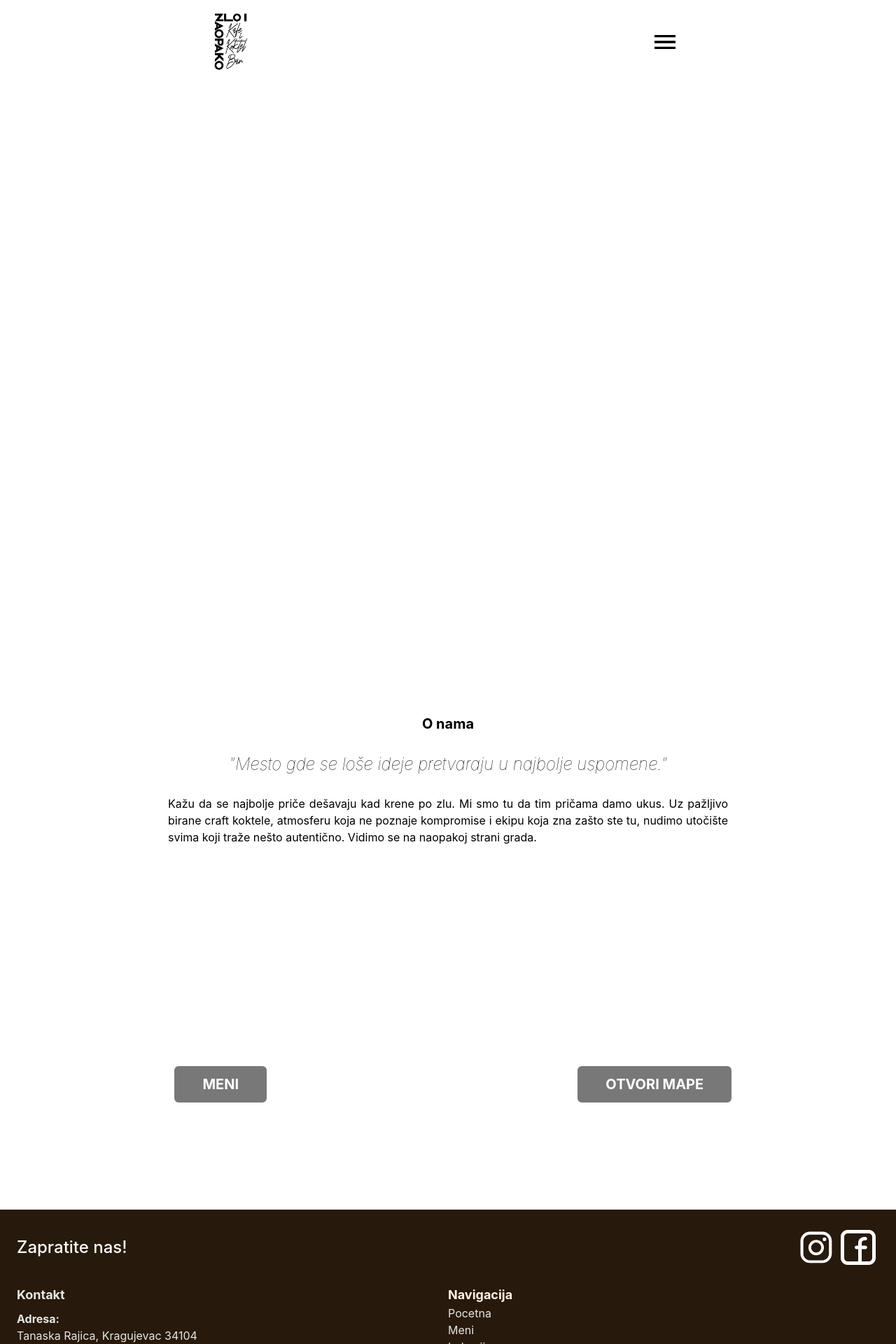
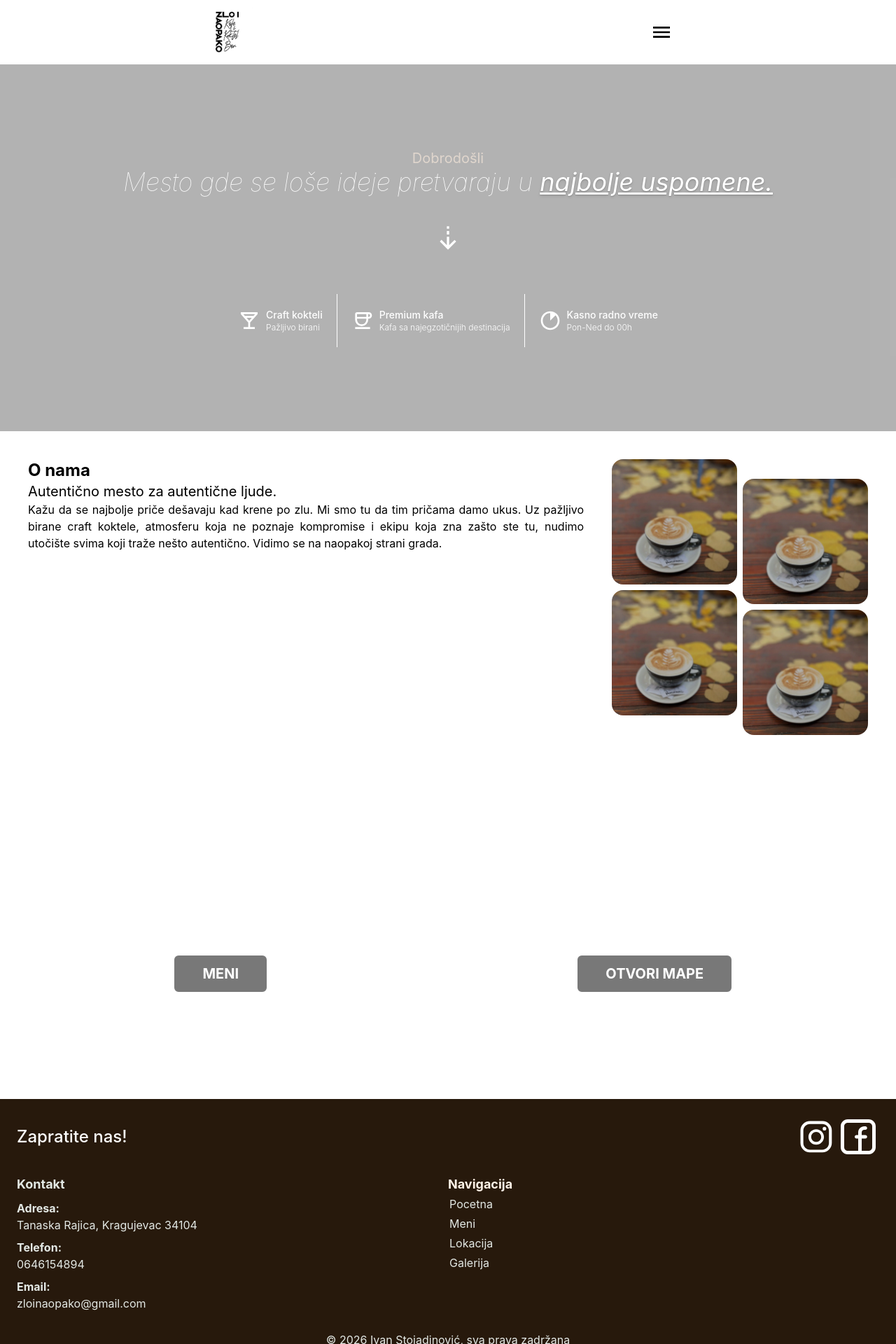
Before and after one commit to Ivan3342/zloinaopako, a React (Vite) app in the folder zlo-i-naopako/: page / in a window 1280 px wide. Shown: the top 1920 px of the page at 70% size. Built offline with nearby package versions, Linux system fonts and the light colour scheme.

Commit message:
changing styles

```diff
--- a/zlo-i-naopako/index.html
+++ b/zlo-i-naopako/index.html
@@ -2,7 +2,7 @@
 <html lang="en">
   <head>
     <meta charset="UTF-8" />
-    <link rel="icon" type="image/svg+xml" href="/favicon.svg" />
+    <link rel="icon" type="image/svg+xml" href="/favicon.webp" />
     <meta name="viewport" content="width=device-width, initial-scale=1.0" />
     <meta http-equiv="X-UA-Compatible" content="IE=7">
     <meta name="description" content="Sajt naseg divnog kafica!">
--- a/zlo-i-naopako/src/components/Footer.jsx
+++ b/zlo-i-naopako/src/components/Footer.jsx
@@ -27,10 +27,10 @@ function Footer() {
           <div>
             <h2 className='text-lg font-bold text-sandy-brown-50'>Navigacija</h2>
             <ul>
-              <li><NavLink to='/'>Pocetna</NavLink></li>
-              <li><NavLink to='menu'>Meni</NavLink></li>
-              <li><a href='https://maps.app.goo.gl/QKjB52n812CXhGyx8'>Lokacija</a></li>
-              <li><NavLink to='gallery'>Galerija</NavLink></li>
+              <li className='border-2 border-transparent hover:border-b-2 hover:border-b-sandy-brown-300 w-fit transition-all'><NavLink to='/'>Pocetna</NavLink></li>
+              <li className='border-2 border-transparent hover:border-b-2 hover:border-b-sandy-brown-300 w-fit transition-all'><NavLink to='menu'>Meni</NavLink></li>
+              <li className='border-2 border-transparent hover:border-b-2 hover:border-b-sandy-brown-300 w-fit transition-all'><a href='https://maps.app.goo.gl/QKjB52n812CXhGyx8'>Lokacija</a></li>
+              <li className='border-2 border-transparent hover:border-b-2 hover:border-b-sandy-brown-300 w-fit transition-all'><NavLink to='gallery'>Galerija</NavLink></li>
             </ul>
           </div>
         </div>
--- a/zlo-i-naopako/src/components/Header.jsx
+++ b/zlo-i-naopako/src/components/Header.jsx
@@ -16,17 +16,17 @@ function Header() {
     <div id='menu' className='hidden z-999 bg-white/70 backdrop-blur-md h-screen w-screen p-10 flex-col justify-between items-end gap-10'>
         <button onClick={toggleMenu}><img style={{ userSelect: 'none', WebkitUserDrag: 'none' }} className='w-12 hover:cursor-pointer hover:scale-110 transition-transform' src="\images\icons\close_24dp_000000_FILL0_wght400_GRAD0_opsz24.svg" alt="" /></button>
         <div className='flex flex-col items-center justify-center mx-auto my-auto gap-5'>
-          <NavLink onClick={toggleMenu} to="/" className='px-10 py-3 text-black font-bold text-xl border-black border-2 rounded-lg cursor-pointer hover:bg-[#0000000e] hover:shadow-xl transition-all hover:scale-105 w-50 text-center'>POCETNA</NavLink>
-          <NavLink onClick={toggleMenu} to="/menu" className='px-10 py-3 text-black font-bold text-xl border-black border-2 rounded-lg cursor-pointer hover:bg-[#0000000e] hover:shadow-xl transition-all hover:scale-105 w-50 text-center'>MENI</NavLink>
-          <a href="https://maps.app.goo.gl/QKjB52n812CXhGyx8" className='px-10 py-3 text-black font-bold text-xl border-black border-2 rounded-lg cursor-pointer hover:bg-[#0000000e] hover:shadow-xl transition-all hover:scale-105 w-50 text-center'>LOKACIJA</a>
-          <NavLink onClick={toggleMenu} to="/gallery" className='px-10 py-3 text-black font-bold text-xl border-black border-2 rounded-lg cursor-pointer hover:bg-[#0000000e] hover:shadow-xl transition-all hover:scale-105 w-50 text-center'>GALERIJA</NavLink>
+          <NavLink onClick={toggleMenu} to="/" className='px-10 py-3 text-black font-bold text-xl border-black border-2 rounded-lg cursor-pointer hover:bg-[#0000000e] hover:shadow-xl hover:underline transition-all hover:scale-105 w-50 text-center'>POCETNA</NavLink>
+          <NavLink onClick={toggleMenu} to="/menu" className='px-10 py-3 text-black font-bold text-xl border-black border-2 rounded-lg cursor-pointer hover:bg-[#0000000e] hover:shadow-xl hover:underline transition-all hover:scale-105 w-50 text-center'>MENI</NavLink>
+          <a href="https://maps.app.goo.gl/QKjB52n812CXhGyx8" className='px-10 py-3 text-black font-bold text-xl border-black border-2 rounded-lg cursor-pointer hover:bg-[#0000000e] hover:shadow-xl hover:underline transition-all hover:scale-105 w-50 text-center'>LOKACIJA</a>
+          <NavLink onClick={toggleMenu} to="/gallery" className='px-10 py-3 text-black font-bold text-xl border-black border-2 rounded-lg cursor-pointer hover:bg-[#0000000e] hover:shadow-xl hover:underline transition-all hover:scale-105 w-50 text-center'>GALERIJA</NavLink>
         </div>
       </div>
 
-      <header className='bg-white flex items-center justify-between xl:justify-around' draggable='false' style={{ userSelect: 'none', WebkitUserDrag: 'none' }}>
-        <img src="/images/zlo_i_naopako_logo.webp" alt="Cafe Logo" className='w-25 m-2.5' draggable='false'/>
+      <header className='bg-white flex items-center justify-between xl:justify-around sticky top-0' draggable='false' style={{ userSelect: 'none', WebkitUserDrag: 'none' }}>
+        <img src="/images/zlo_i_naopako_logo.webp" alt="Cafe Logo" className='w-18 m-2.5' draggable='false'/>
         <button id='menu-button' onClick={toggleMenu} draggable='false'>
-          <img src="\images\icons\menu_24dp_000000_FILL0_wght400_GRAD0_opsz24.svg" alt="Menu" className='w-10 mr-10 hover:cursor-pointer hover:scale-110 transition-transform' draggable='false'/>
+          <img src="\images\icons\menu_24dp_000000_FILL0_wght400_GRAD0_opsz24.svg" alt="Menu" className='w-8 mr-10 hover:cursor-pointer hover:scale-110 transition-transform' draggable='false'/>
         </button>
       </header>
       </>
--- a/zlo-i-naopako/src/pages/Home.jsx
+++ b/zlo-i-naopako/src/pages/Home.jsx
@@ -7,17 +7,74 @@ function Home() {
     <>
       <main>
         {/* main */}
-        <div className='flex flex-col items-center justify-center bg-[url("/images/pexels-fewmiracles-497047241-20011903.webp")] bg-center bg-cover bg-no-repeat h-215 bg-opacity-50' >
-          <h1 className='text-center text-white text-2xl italic w-full px-5 md:px-0 md:text-3xl lg:text-5xl xl:text-7xl'>Mesto gde se loše ideje pretvaraju u najbolje uspomene.</h1>
+        <div className='flex flex-col items-center justify-center bg-[url("/images/pexels-fewmiracles-497047241-20011903.webp")] bg-center bg-cover bg-no-repeat h-full py-30 bg-opacity-50 bg-black/30' >
+
+          <div>
+            <p className='text-center text-dark-coffee-100/70 text-sm md:text-lg lg:text-lg xl:text-xl'>Dobrodošli</p>
+            <h1 className='text-center text-white text-2xl font-thin italic w-full px-5 md:px-0 md:text-3xl lg:text-3xl xl:text-4xl'>Mesto gde se loše ideje pretvaraju u <span className='underline font-normal text-shadow-md'>najbolje uspomene.</span></h1>
+
+            <div className='mt-10 mb-15'>
+              <img className='w-10 h-10 rotate-180 mx-auto' src="/images/icons/arrow_warm_up_25dp_FFFFFF_FILL0_wght400_GRAD0_opsz24.svg" alt="" />
+            </div>
+          </div>
+
+          <div className='flex flex-col sm:flex-row w-full text-white items-center justify-center md:w-auto'>
+
+            <div className='grow p-5 flex items-center justify-center gap-2'>
+              <svg xmlns="http://www.w3.org/2000/svg" height="32px" viewBox="0 -960 960 960" width="32px" fill="#FFFFFF"><path d="M240-120v-80h200v-200L120-760v-80h720v80L520-400v200h200v80H240Zm58-560h364l72-80H226l72 80Zm182 204 111-124H369l111 124Zm0 0Z" /></svg>
+              <span>
+                <h3 className='text-sm font-medium'>Craft kokteli</h3>
+                <p className='text-xs font-light'>Pažljivo birani</p>
+              </span>
+
+            </div>
+
+            <div className='grow sm:border-r-1 sm:border-l-1 border-white p-5 flex items-center justify-center gap-2'>
+              <svg xmlns="http://www.w3.org/2000/svg" height="32px" viewBox="0 -960 960 960" width="32px" fill="#FFFFFF"><path d="M440-240q-117 0-198.5-81.5T160-520v-240q0-33 23.5-56.5T240-840h500q58 0 99 41t41 99q0 58-41 99t-99 41h-20v40q0 117-81.5 198.5T440-240ZM240-640h400v-120H240v120Zm200 320q83 0 141.5-58.5T640-520v-40H240v40q0 83 58.5 141.5T440-320Zm280-320h20q25 0 42.5-17.5T800-700q0-25-17.5-42.5T740-760h-20v120ZM160-120v-80h640v80H160Zm280-440Z" /></svg>
+              <span>
+                <h3 className='text-sm font-medium'>Premium kafa</h3>
+                <p className='text-xs font-light'>Kafa sa najegzotičnijih destinacija</p>
+              </span>
+            </div>
+
+            <div className='grow p-5 flex items-center justify-center gap-2'>
+              <svg xmlns="http://www.w3.org/2000/svg" height="32px" viewBox="0 -960 960 960" width="32px" fill="#FFFFFF"><path d="M324-111.5Q251-143 197-197t-85.5-127Q80-397 80-480t31.5-156Q143-709 197-763t127-85.5Q397-880 480-880t156 31.5Q709-817 763-763t85.5 127Q880-563 880-480t-31.5 156Q817-251 763-197t-127 85.5Q563-80 480-80t-156-31.5ZM707-253q93-93 93-227 0-64-24-123t-69-104L480-480v-320q-134 0-227 93t-93 227q0 134 93 227t227 93q134 0 227-93Z" /></svg>
+              <span>
+                <h3 className='text-sm font-medium'>Kasno radno vreme</h3>
+                <p className='text-xs font-light'>Pon-Ned do 00h</p>
+              </span>
+            </div>
+
+          </div>
         </div>
         {/* about */}
-        <div className='p-10'>
+        <div className='p-10 flex flex-col gap-10 md:flex-row'>
 
-          <h1 className='text-xl font-bold text-center'>O nama</h1>
-          <h3 className='text-center m-7 font-thin text-2xl italic'>"Mesto gde se loše ideje pretvaraju u najbolje uspomene."</h3>
-          <p className='lg:w-200 lg:mx-auto text-justify'>Kažu da se najbolje priče dešavaju kad krene po zlu. Mi smo tu da tim pričama damo ukus. Uz pažljivo birane craft koktele, atmosferu koja ne poznaje kompromise i ekipu koja zna zašto ste tu, nudimo utočište svima koji traže nešto autentično. Vidimo se na naopakoj strani grada.</p>
+          <div>
+            <div>
+              <h1 className='text-2xl font-bold'>O nama</h1>
+              <h3 className='font-normal text-xl'>Autentično mesto za autentične ljude.</h3>
+            </div>
+            <p className=' text-justify'>Kažu da se najbolje priče dešavaju kad krene po zlu. Mi smo tu da tim pričama damo ukus. Uz pažljivo birane craft koktele, atmosferu koja ne poznaje kompromise i ekipu koja zna zašto ste tu, nudimo utočište svima koji traže nešto autentično. Vidimo se na naopakoj strani grada.</p>
+          </div>
+
+          <div className="grid grid-cols-2 gap-2 items-start">
+
+            <div className="flex flex-col gap-2">
+              <img className='w-120 rounded-2xl' src="/images/galleryitems/565626998_18323074471214596_159273099872721172_n.webp" alt="Slika 1" />
+              <img className='w-120 rounded-2xl' src="/images/galleryitems/565626998_18323074471214596_159273099872721172_n.webp" alt="Slika 1" />
+            </div>
+
+            <div className="flex flex-col gap-2 mt-7">
+              <img className='w-120 rounded-2xl' src="/images/galleryitems/565626998_18323074471214596_159273099872721172_n.webp" alt="Slika 1" />
+              <img className='w-120 rounded-2xl' src="/images/galleryitems/565626998_18323074471214596_159273099872721172_n.webp" alt="Slika 1" />
+            </div>
+
+          </div>
+
 
         </div>
+
         <div className='flex flex-col p-10 gap-10 md:flex-row md:justify-center'>
 
           {/* menu */}
@@ -27,7 +84,7 @@ function Home() {
               <h3 className='text-white text-lg'>MENI</h3>
               <h1 className='text-white text-2xl font-medium'>Otkrijte našu ponudu</h1>
               <div className='w-50 h-0.5 bg-white'></div>
-              <NavLink to="/menu" className='hover:shadow-xl px-10 py-3 text-white font-bold text-xl border-white border-2 rounded-lg bg-[#00000087] cursor-pointer hover:bg-black transition-all hover:scale-105'>MENI</NavLink>
+              <NavLink to="/menu" className='hover:underline hover:shadow-xl px-10 py-3 text-white font-bold text-xl border-white border-2 rounded-lg bg-[#00000087] cursor-pointer hover:bg-black transition-all hover:scale-105'>MENI</NavLink>
             </div>
 
           </div>
@@ -38,7 +95,7 @@ function Home() {
               <h3 className='text-white text-lg'>LOKACIJA</h3>
               <h1 className='text-white text-2xl font-medium'>Saznajte kako doći do nas</h1>
               <div className='w-50 h-0.5 bg-white'></div>
-              <a href='https://maps.app.goo.gl/QKjB52n812CXhGyx8' className='hover:shadow-xl px-10 py-3 text-white font-bold text-xl border-white border-2 rounded-lg bg-[#00000087] cursor-pointer hover:bg-black transition-all hover:scale-105'>OTVORI MAPE</a>
+              <a href='https://maps.app.goo.gl/QKjB52n812CXhGyx8' className='hover:underline hover:shadow-xl px-10 py-3 text-white font-bold text-xl border-white border-2 rounded-lg bg-[#00000087] cursor-pointer hover:bg-black transition-all hover:scale-105'>OTVORI MAPE</a>
             </div>
 
           </div>
```
Also changed, not shown: zlo-i-naopako/public/favicon.webp (added), zlo-i-naopako/public/images/icons/arrow_warm_up_25dp_FFFFFF_FILL0_wght400_GRAD0_opsz24.svg (added).
